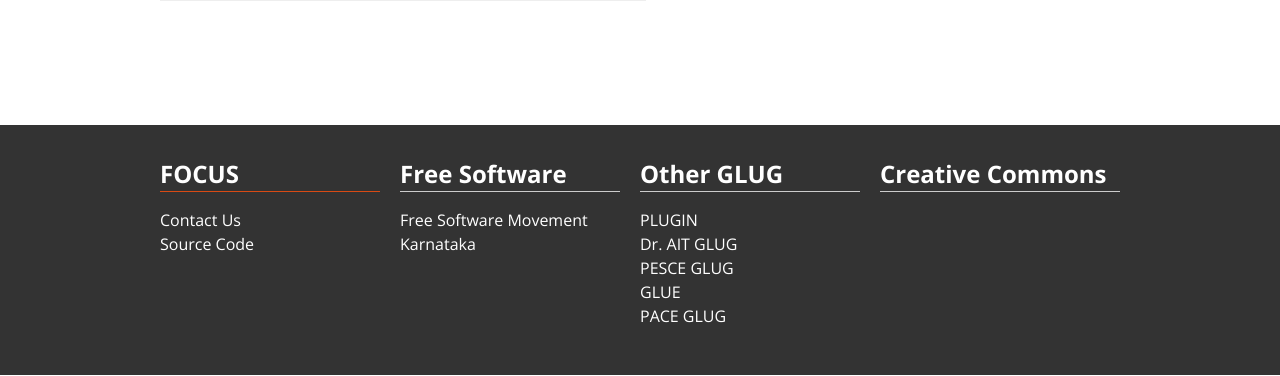
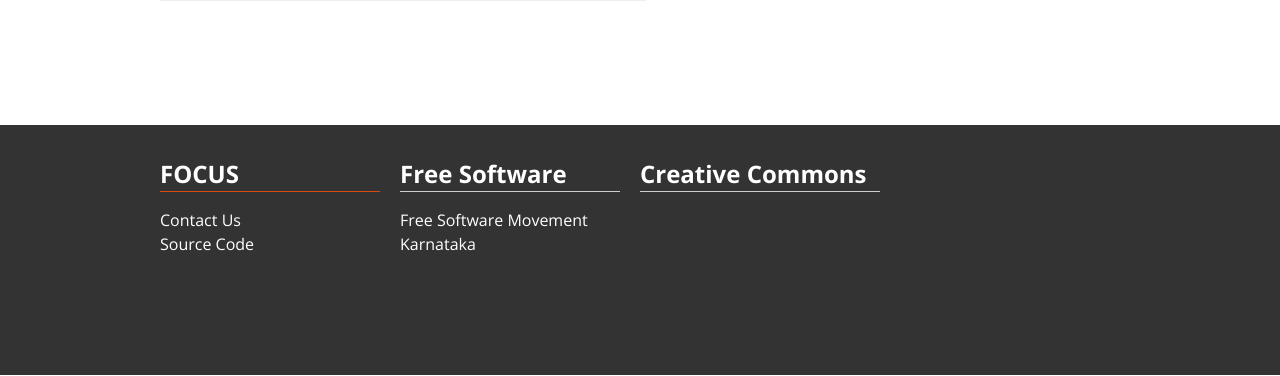
Before and after one commit to svceglug/focus, a PHP site: page /events.php in a window 1280 px wide. Shown: the part 489-865 px from the top of the page. Run offline with PHP 8.4, Linux system fonts and the light colour scheme.

Commit message:
Remove other glug links in footer

```diff
--- a/partials/footer-content.php
+++ b/partials/footer-content.php
@@ -20,18 +20,6 @@
       </div>
       <div class="column-1-4">
         <div class="footer-div">
-          <h2 class="gray-border">Other GLUG</h2>
-          <ul>
-            <li><a href="http://pluginatpes.wordpress.com/">PLUGIN</a></li>
-            <li><a href="http://draitglug.wordpress.com/">Dr. AIT GLUG</a></li>
-            <li><a href="http://glugpesce.blogspot.in/">PESCE GLUG</a></li>
-            <li><a href="http://gluegechassan.wordpress.com/">GLUE</a></li>
-            <li><a href="http://paceglug.blogspot.in/">PACE GLUG</a></li>
-          </ul>
-        </div>
-      </div>
-      <div class="column-1-4">
-        <div class="footer-div">
           <h2 class="gray-border">Creative Commons</h2>
         </div>
       </div>
```
